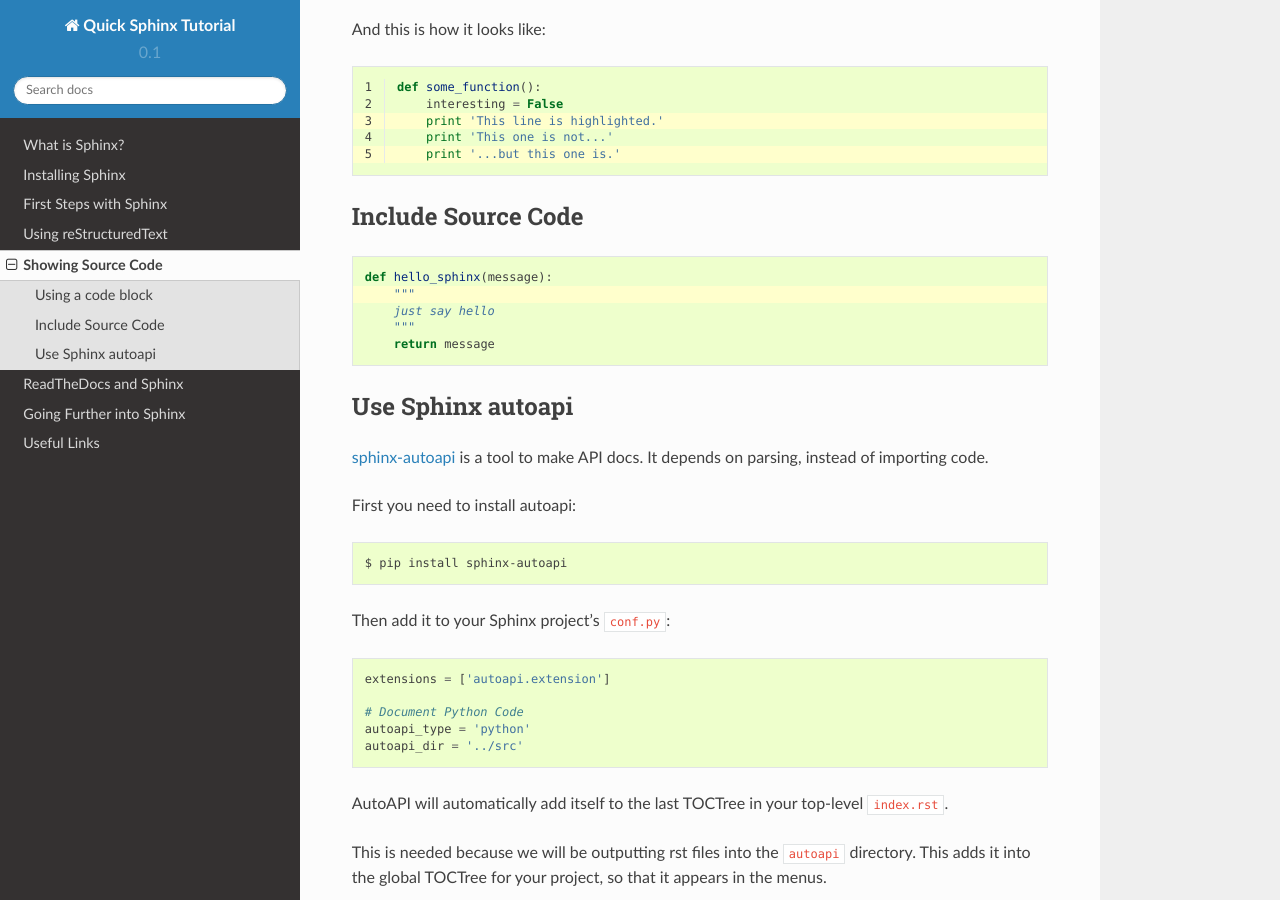
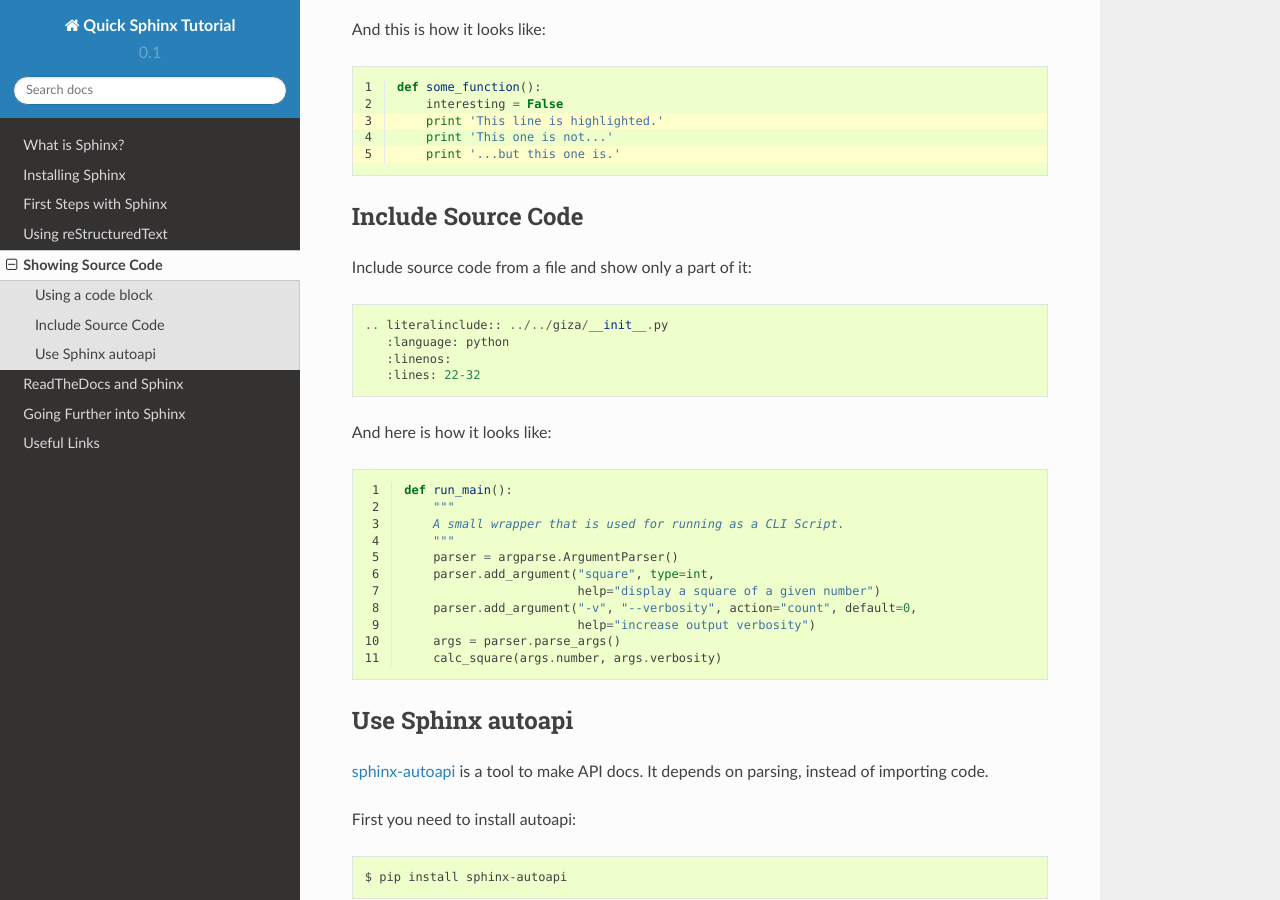
Before and after one commit to cehbrecht/quick-sphinx-tutorial, a Sphinx documentation site: the page built from docs/source/code.rst, in a window 1280 px wide and 900 px high, scrolled down 447 px. Built offline with Sphinx 7.4.7 and the Read the Docs theme 2.0.0, drawn with Linux system fonts in a browser that asks for light colours.

Commit message:
show inline code

```diff
--- a/docs/source/code.rst
+++ b/docs/source/code.rst
@@ -33,10 +33,21 @@ And this is how it looks like:
 Include Source Code
 -------------------
 
+Include source code from a file and show only a part of it:
+
+::
+
+   .. literalinclude:: ../../giza/__init__.py
+      :language: python
+      :linenos:
+      :lines: 22-32
+
+And here is how it looks like:
+
 .. literalinclude:: ../../giza/__init__.py
     :language: python
-    :lines: 1-5
-    :emphasize-lines: 2
+    :linenos:
+    :lines: 22-32
 
 
 Use Sphinx autoapi
--- a/docs/source/conf.py
+++ b/docs/source/conf.py
@@ -130,6 +130,10 @@ if on_rtd:
     html_theme = 'default'
 else:  # only import and set the theme if we're building docs locally
     import sphinx_rtd_theme
+    html_theme = 'sphinxdoc'
+    #html_theme_options = {
+    #	"rightsidebar": "true",
+    #}
     html_theme = 'sphinx_rtd_theme'
     html_theme_path = [sphinx_rtd_theme.get_html_theme_path()]
 
--- a/docs/source/install.rst
+++ b/docs/source/install.rst
@@ -5,12 +5,12 @@ Installing Sphinx
 
 You can install Sphinx from PyPI with pip:
 
-.. code:: bash
+.. code-block:: bash
 
    $ pip install sphinx
 
 Or install it with conda:
 
-.. code:: bash
+.. code-block:: bash
 
    $ conda install sphinx
--- a/giza/__init__.py
+++ b/giza/__init__.py
@@ -1,5 +1,36 @@
-def hello_sphinx(message):
+import argparse
+
+
+def calc_square(number, verbosity=0):
     """
-    just say hello
+    Calculate the square of given number.
+
+    :param number: An integer number.
+    :param verbosity: An integer value for verbosity.
+    :return: The square of number.
     """
-    return message
+    answer = number**2
+    if verbosity >= 2:
+        print "the square of {} equals {}".format(number, answer)
+    elif verbosity >= 1:
+        print "{}^2 == {}".format(number, answer)
+    else:
+        print answer
+    return answer
+
+
+def run_main():
+    """
+    A small wrapper that is used for running as a CLI Script.
+    """
+    parser = argparse.ArgumentParser()
+    parser.add_argument("square", type=int,
+                        help="display a square of a given number")
+    parser.add_argument("-v", "--verbosity", action="count", default=0,
+                        help="increase output verbosity")
+    args = parser.parse_args()
+    calc_square(args.number, args.verbosity)
+
+
+if __name__ == '__main__':
+    run_main()
```
Also changed, not shown: docs/source/firststeps.rst (+14 -10 lines), docs/source/index.rst (+4 -3 lines), docs/source/intro.rst (+9 -8 lines).
